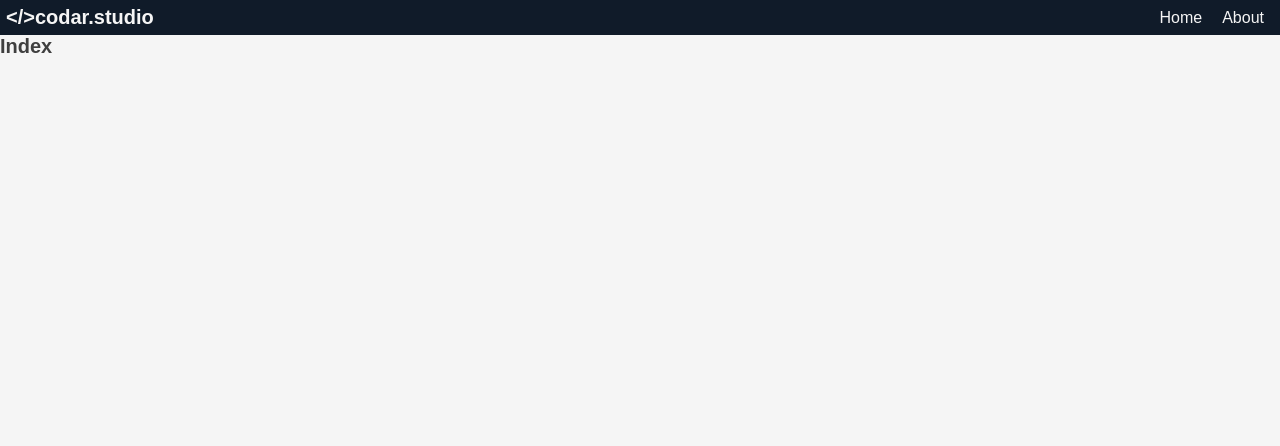
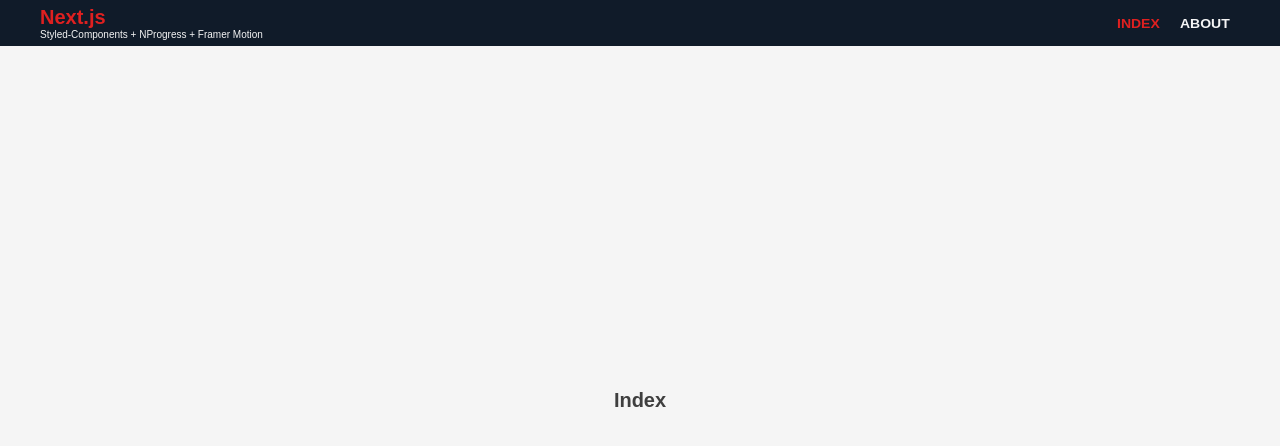
Before and after one commit to viniciusbmello/next-nprogress-motion, a Next.js app: page / in a window 1280 px wide. Shown: the top 446 px of the page. Built offline with nearby package versions, Linux system fonts and the light colour scheme.

Commit message:
Added Active Route Color on Header

```diff
--- a/components/header/index.js
+++ b/components/header/index.js
@@ -1,21 +1,30 @@
 import React from 'react'
 import Link from 'next/link'
+import { useRouter } from 'next/router'
 
 import Container from './style'
 
 const Header = () => {
+  const router = useRouter()
   return (
     <Container>
+      <div id='header-content'>
         <div>
-        <h1>{'</>'}codar.studio</h1>
+          <h1>Next.js</h1>
+          <p>Styled-Components + NProgress + Framer Motion</p>
         </div>
-      <div>
+        <ul>
+          <li className={router.pathname === '/' ? 'active' : ''}>
             <Link href='/'>
-          <a>Home</a>
+              <a>INDEX</a>
             </Link>
+          </li>
+          <li className={router.pathname === '/about' ? 'active' : ''}>
             <Link href='/about'>
-          <a>About</a>
+              <a>ABOUT</a>
             </Link>
+          </li>
+        </ul>
       </div>
     </Container>
   )
--- a/components/header/style.js
+++ b/components/header/style.js
@@ -1,19 +1,46 @@
 import styled from 'styled-components'
 
 const Container = styled.div`
-  display: flex;
-  align-items: center;
-  justify-content: space-between;
-  text-align: center;
+  position: absolute;
+  top: 0;
+  left: 0;
+  width: 100vw;
   background: ${(props) => props.theme.colors.primary};
   color: ${(props) => props.theme.colors.background};
   padding: 0.6rem;
+  z-index: 1;
+
+  #header-content {
+    margin: auto;
+    display: flex;
+    align-items: center;
+    justify-content: space-between;
+    text-align: center;
+    max-width: 120rem;
+  }
 
   a {
-    font-size: 1.6rem;
+    display: inline-block;
+    font-size: 1.4rem;
+    font-weight: 700;
     margin: 0 1rem;
     text-decoration: none;
     color: ${(props) => props.theme.colors.background};
+    transform: scale(1, 0.9);
+  }
+
+  h1 {
+    font-size: 2rem;
+    color: ${(props) => props.theme.colors.secundary};
+    text-align: left;
+  }
+
+  ul li {
+    display: inline;
+    list-style: none;
+  }
+  .active a {
+    color: ${(props) => props.theme.colors.secundary};
   }
 `
 
--- a/pages/index.js
+++ b/pages/index.js
@@ -3,22 +3,21 @@ import { motion } from 'framer-motion'
 
 const Index = () => {
   return (
-    <motion.div
-      initial='hidden'
-      animate='visible'
-      variants={{
-        hidden: {
-          scale: 0.8,
-          opacity: 0
-        },
-        visible: {
-          scale: 1,
-          opacity: 1
-        }
-      }}
-    >
-      <h1>Index</h1>
-    </motion.div>
+    <>
+      <motion.div
+        initial={{ opacity: 0 }}
+        animate={{ opacity: 1 }}
+        transition={{ duration: 1 }}
+        style={{
+          position: 'fixed',
+          top: '50%',
+          left: '50%',
+          transform: 'translate(-50%, -50%)'
+        }}
+      >
+        <h1>Index</h1>
+      </motion.div>
+    </>
   )
 }
 
```
Also changed, not shown: pages/about.js (+15 -16 lines), public/coding.webp (added). Lines whose indentation alone changed are shown as unchanged.
